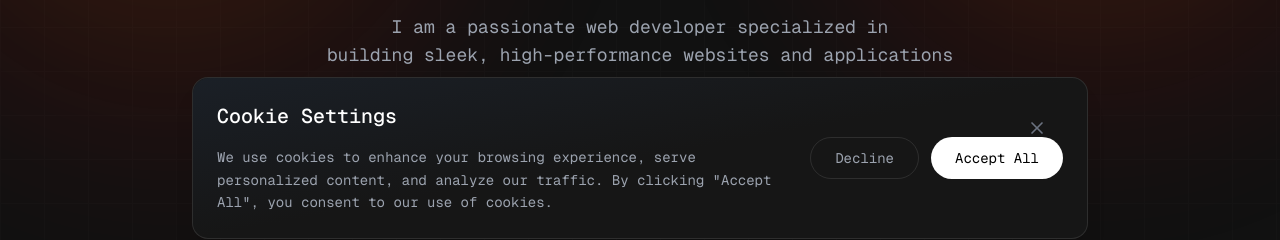
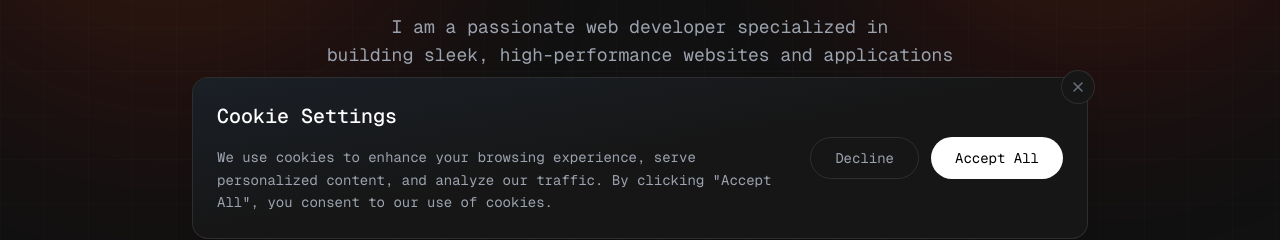
Before and after one commit to nanayawdev/nycre8ivestudio, a Next.js app: page / in a window 1280 px wide. Shown: the part 545-785 px from the top of the page. Built offline with nearby package versions, Linux system fonts and the light colour scheme.

Commit message:
Adjust the positioning of the close (X) button to be more in the corner

```diff
--- a/components/ui/cookie-consent.tsx
+++ b/components/ui/cookie-consent.tsx
@@ -42,6 +42,14 @@ export function CookieConsent() {
               {/* Gradient overlay */}
               <div className="absolute inset-0 rounded-2xl bg-gradient-to-br from-gray-800/50 via-transparent to-transparent" />
 
+              {/* Close button - adjusted positioning */}
+              <button
+                onClick={handleDecline}
+                className="absolute -top-2 -right-2 p-2 rounded-full bg-[#161616] border border-white/10 text-gray-500 hover:text-white transition-colors z-10"
+              >
+                <X className="w-4 h-4" />
+              </button>
+
               {/* Content */}
               <div className="relative flex flex-col md:flex-row items-start md:items-center gap-4 md:gap-8">
                 <div className="flex-1 space-y-4">
@@ -67,14 +75,6 @@ export function CookieConsent() {
                     Accept All
                   </button>
                 </div>
-
-                {/* Close button */}
-                <button
-                  onClick={handleDecline}
-                  className="absolute top-4 right-4 text-gray-500 hover:text-white transition-colors"
-                >
-                  <X className="w-5 h-5" />
-                </button>
               </div>
             </div>
           </div>
```
